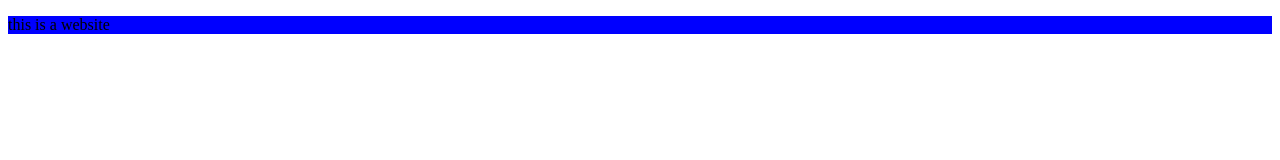
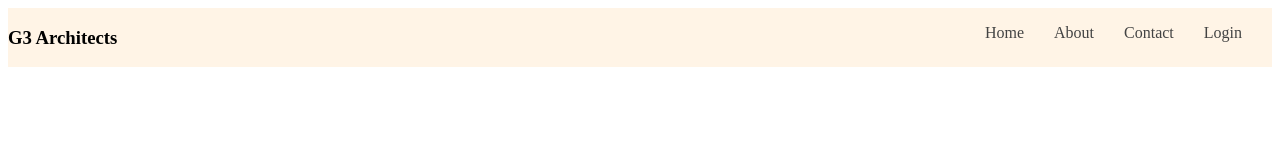
Before and after one commit to riponcu/g3-archistects-website, a plain HTML site: page index.html in a window 1280 px wide. Drawn offline with Linux system fonts and the light colour scheme.

Commit message:
added and index.html file

```diff
--- a/index.html
+++ b/index.html
@@ -7,8 +7,18 @@
     <link rel="stylesheet" href="./styles/architects.css">
 </head>
 <body>
-    <header>
-        <p class="website">this is a website</p>
+    <header class="bg-light">
+        <nav class="navbar display-flex">
+            <h3 class="brand">G3 Architects</h3>
+            <ul class="nav-links display-flex">
+
+                <li class="nav-item"><a href="" class="nav-link text-gray">Home</a></li>
+                <li class="nav-item"><a href="" class="nav-link text-gray">About</a></li>
+                <li class="nav-item"><a href="" class="nav-link text-gray">Contact</a></li>
+                <li class="nav-item"><a href="" class="nav-link text-gray">Login</a></li>
+            </ul>
+        </nav>
+        <div class="banner"></div>
     </header>
     <main></main>
     <footer></footer>
--- a/styles/architects.css
+++ b/styles/architects.css
@@ -5,10 +5,45 @@
 .work-sans-normal {
   font-family: "Work Sans", sans-serif;
   font-optical-sizing: auto;
-
+  font-weight: 400px;
   font-style: normal;
 }
 
-.website{
-    background-color: blue;
+/* shared styles */
+.display-flex{
+    display: flex;
 }
+/* dark 02 */
+.text-gray{
+    color: #434343;
+}
+
+/* dark03 */
+.text-light-gray{
+    color: #727272;
+}
+
+.bg-light{
+    background-color: rgba(255, 144, 14, 0.1);
+}
+
+/* header styles */
+
+/* navbar related styles */
+.navbar{
+ justify-content: space-between;
+}
+
+.nav-item{
+    list-style: none;
+    margin-right: 30px;
+}
+.nav-link{
+ text-decoration: none;
+ font-weight: 500px;
+}
+
+.navbar, .banner{
+    max-width: 1440px;
+    margin: 0 auto;
+}
```
